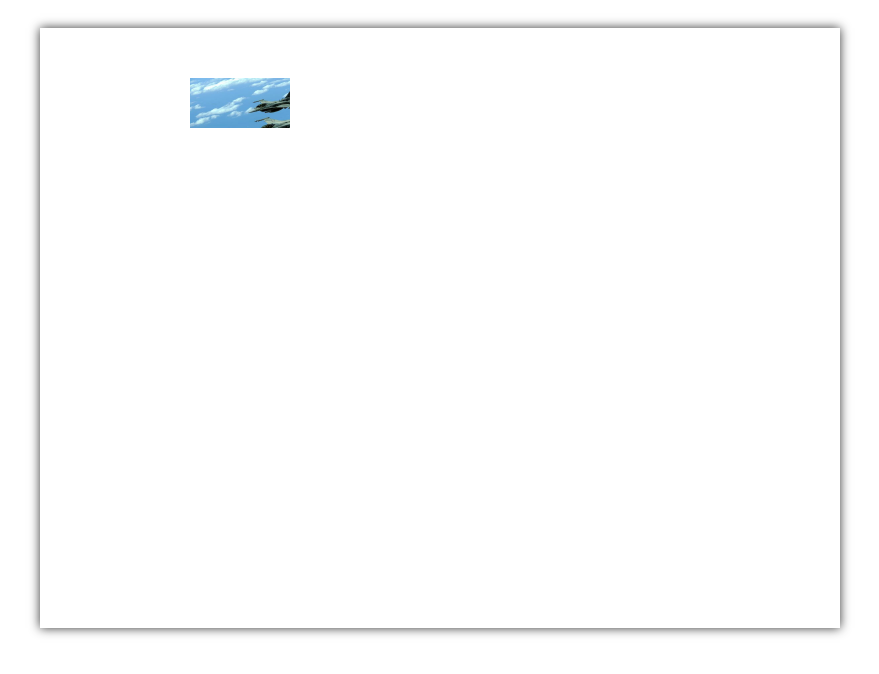
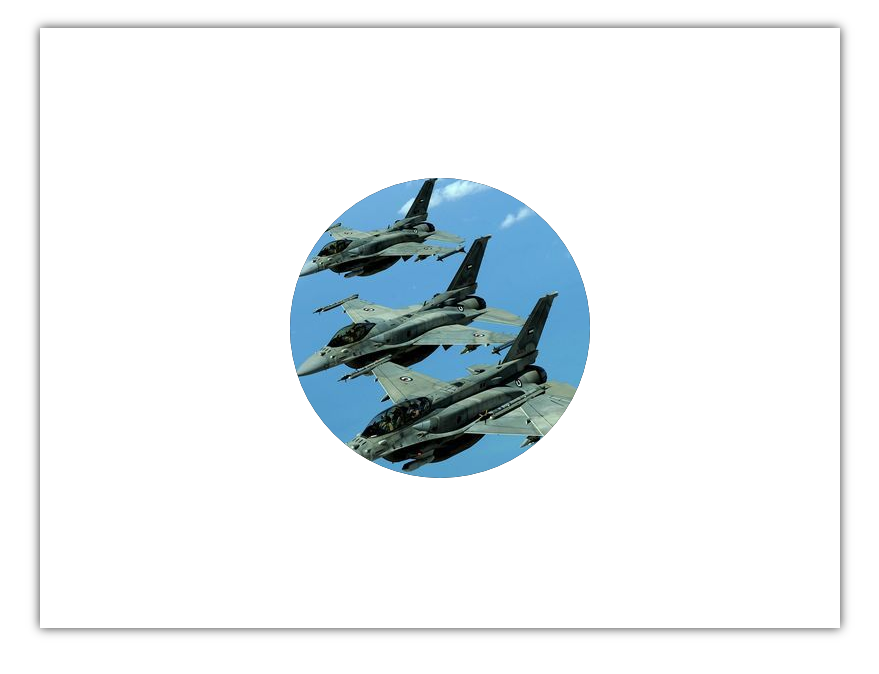
Before and after one commit to lijiayin0420/Canvas, a website: page drawImage.html in a window 1280 px wide. Shown: the whole page, without its empty margins (200-1079 px from the left). Drawn offline with Linux system fonts and the light colour scheme.

Commit message:
图片切圆

```diff
--- a/drawImage.html
+++ b/drawImage.html
@@ -34,10 +34,11 @@
            * 绘制图像时，一定要确保图片被加载完成
            */
           img.onload = function () {
-            // ctx.drawImage(图片,x,y,width,height,绘制的x,绘制的y,绘制的宽度,绘制的高度)
-            // ctx.drawImage(this,0,0,300,200)
-
-            ctx.drawImage(this,0,0,300,200,150,50,100,50)
+            ctx.beginPath()
+            ctx.arc(400,300,150,0,Math.PI*2)
+            ctx.fill()
+            ctx.clip()
+            ctx.drawImage(this,80,110)
           }
         }
       }
```
